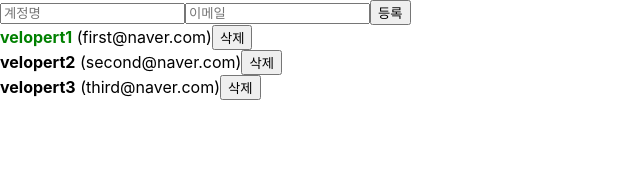
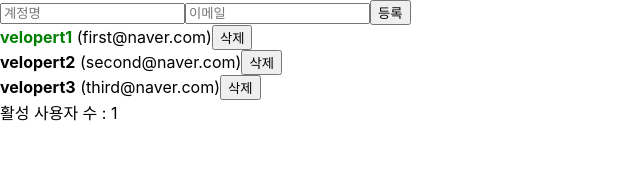
Before and after one commit to Jangyusu/React, a React (Create React App) app in the folder todolist-react/: page / in a window 1280 px wide. Shown: the top 190 px of the page, without its empty margins (0-640 px from the left). Built offline with nearby package versions, Linux system fonts and the light colour scheme.

Commit message:
useMemo를 사용하여 연산한 값 재사용하기

```diff
--- a/todolist-react/src/App.js
+++ b/todolist-react/src/App.js
@@ -1,6 +1,11 @@
-import React, { useRef, useState } from 'react';
+import React, { useRef, useState, useMemo } from 'react';
 import UserList from './UserList';
 import CreateUser from './CreateUser';
+
+function countActiveUsers(users) {
+  console.log('활성 사용자 수를 세는중...');
+  return users.filter((user) => user.active).length;
+}
 
 function App() {
   const [inputs, setInputs] = useState({
@@ -65,6 +70,7 @@ function App() {
     );
   };
 
+  const count = useMemo(() => countActiveUsers(users), [users]);
   return (
     <>
       <CreateUser
@@ -74,6 +80,7 @@ function App() {
         onCreate={onCreate}
       />
       <UserList users={users} onRemove={onRemove} onToggle={onToggle} />
+      <div>활성 사용자 수 : {count}</div>
     </>
   );
 }
--- a/todolist-react/src/UserList.js
+++ b/todolist-react/src/UserList.js
@@ -1,11 +1,7 @@
-import React, { useEffect } from 'react';
+import React from 'react';
 
 function User({ user, onRemove, onToggle }) {
   const { username, email, id, active } = user;
-
-  useEffect(() => {
-    console.log(user);
-  }, [user]);
 
   return (
     <div>
```
